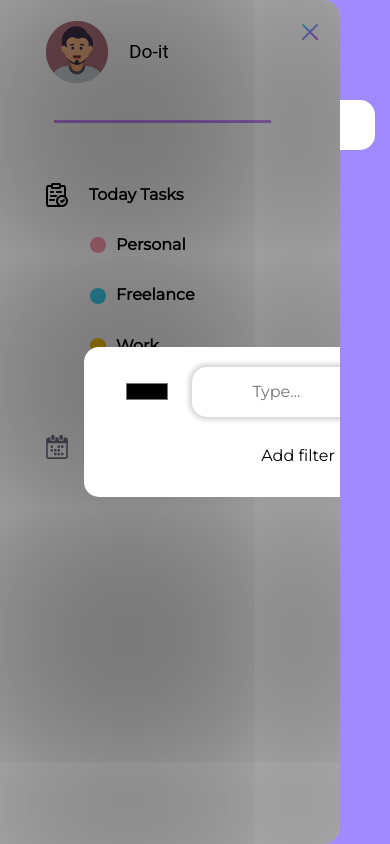
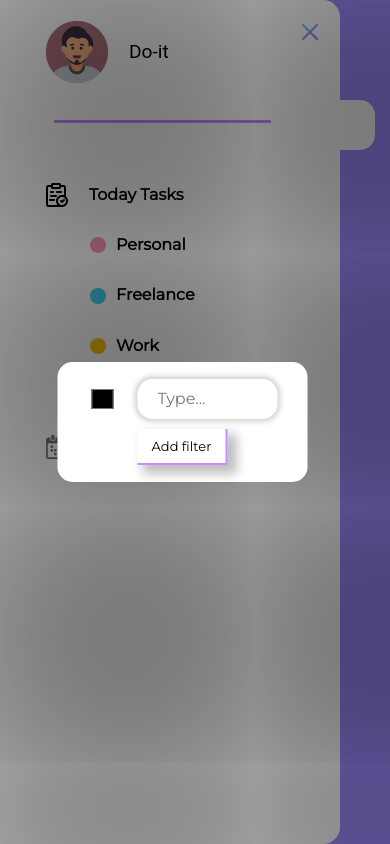
Before and after one commit to Gekuyme/todo, a Vue app: page /home in a window 390 px wide. Both pictures are taken after a click on the element "Add group". Built offline with nearby package versions, Linux system fonts and the light colour scheme; a web font is replaced by a local one.

Commit message:
update adaptive

```diff
--- a/src/components/ColoredCircle.vue
+++ b/src/components/ColoredCircle.vue
@@ -16,6 +16,8 @@ let color = computed(() => "background-color:" + defineColor.color + ";");
 .circle {
   width: 16px;
   height: 16px;
+  min-width: 16px;
+  min-height: 16px;
   border-radius: 100%;
   border: 0px;
 }
--- a/src/components/TodoMenu.vue
+++ b/src/components/TodoMenu.vue
@@ -89,16 +89,17 @@ function closeMenu() {
   border-top-right-radius: 17px;
   border-bottom-right-radius: 17px;
   width: 310px;
-  overflow: hidden;
   font-family: "Montserrat", sans-serif;
   padding: 0px 15px;
   animation: Showed 0.975s cubic-bezier(0.075, 0.82, 0.165, 1);
 }
 @keyframes Showed {
   0% {
+    overflow: hidden;
     width: 0;
   }
   100% {
+    overflow: auto;
     width: 310px;
   }
 }
@@ -178,5 +179,8 @@ function closeMenu() {
   .close {
     display: block;
   }
+  .task_group{
+
+  }
 }
 </style>
--- a/src/components/menu/CreateGroup.vue
+++ b/src/components/menu/CreateGroup.vue
@@ -103,5 +103,52 @@ function checkColor() {
     transform: translate(-20%, -50%);
   }
 }
-
+@media screen and (max-width: 750px) {
+  .group {
+    min-width: 430px;
+    max-width: 600px;
+    top: 50%;
+    left: 50%;
+    transform: translate(-30%, -50%);
+  }
+}
+@media screen and (max-width: 500px) {
+  .group {
+    height: 120px;
+    min-width: 250px;
+    max-width: 600px;
+    gap: 10px;
+    top: 50%;
+    left: 50%;
+    transform: translate(-30%, -50%);
+  }
+  .btn {
+    width: 90px;
+    border: 0;
+    font-size: 13px;
+    box-shadow: 7px 7px 10px 2px rgba(0, 0, 0, 0.25);
+    border-right: 2px solid #ca8bfe;
+    border-bottom: 2px solid #ca8bfe;
+  }
+  .group_name {
+    width: 40%;
+    height: 30px;
+    margin: 0px;
+    border-radius: 15px;
+    border: 0;
+    transition: all 1.175s cubic-bezier(0.075, 0.82, 0.165, 1);
+    padding: 5px 20px;
+  }
+  .group_color {
+    width: 30px;
+    height: 30px;
+  }
+}
+@media screen and (max-width: 390px) {
+  .group {
+    top: 50%;
+    left: 50%;
+    transform: translate(-45%, -50%);
+  }
+}
 </style>
--- a/src/components/tasks/CreateTask.vue
+++ b/src/components/tasks/CreateTask.vue
@@ -48,7 +48,7 @@ defineExpose({
   transform: scale(1.02);
 }
 @media screen and (max-width: 500px) {
-  .task{
+  .task {
     position: relative;
     left: -15px;
   }
--- a/src/components/tasks/TaskView.vue
+++ b/src/components/tasks/TaskView.vue
@@ -66,4 +66,12 @@ console.log(data.value);
   gap: 40px;
   margin-right: 5px;
 }
+@media screen and (max-width: 500px) {
+  .task {
+    width: 95%;
+    padding: 20px 3px;
+    position: relative;
+    left: -3%;
+  }
+}
 </style>
```
